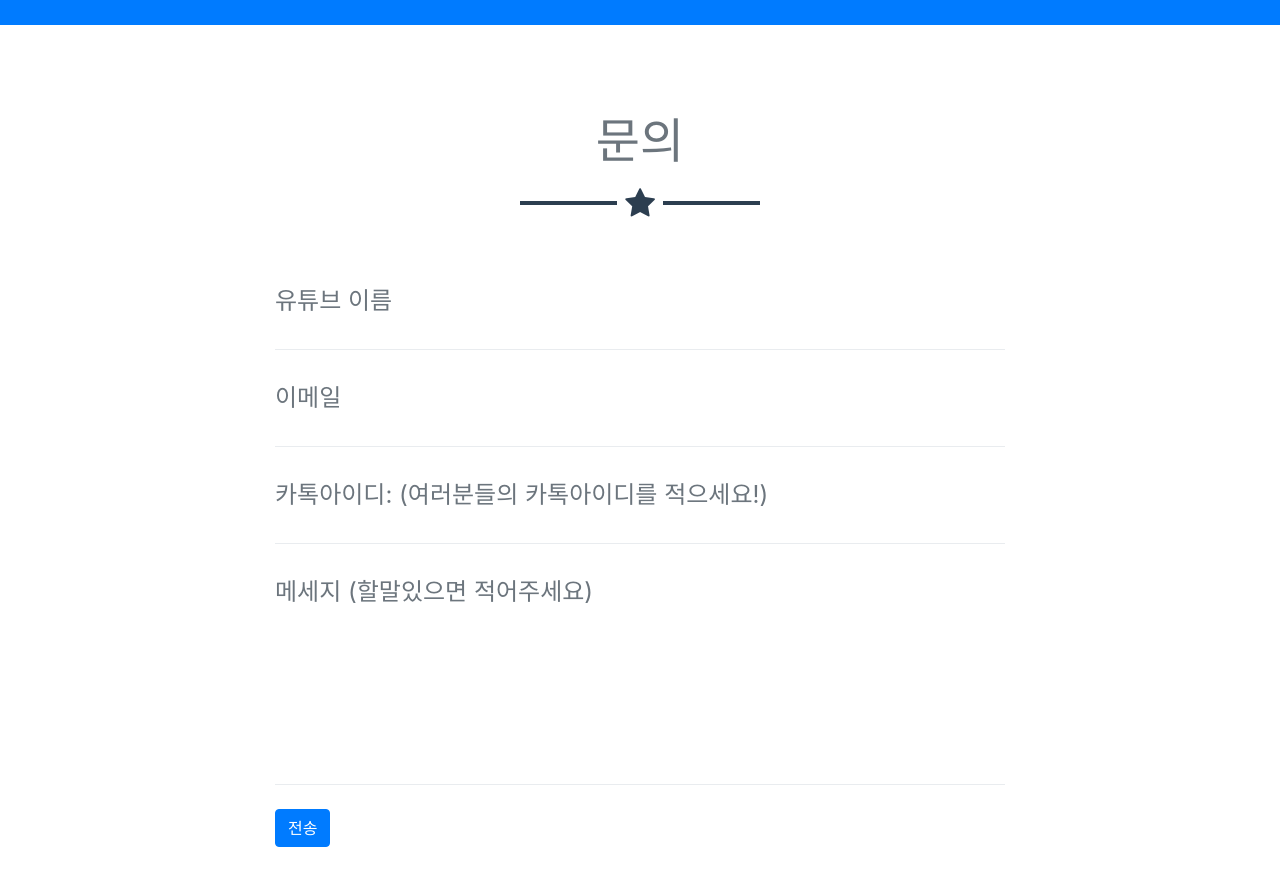
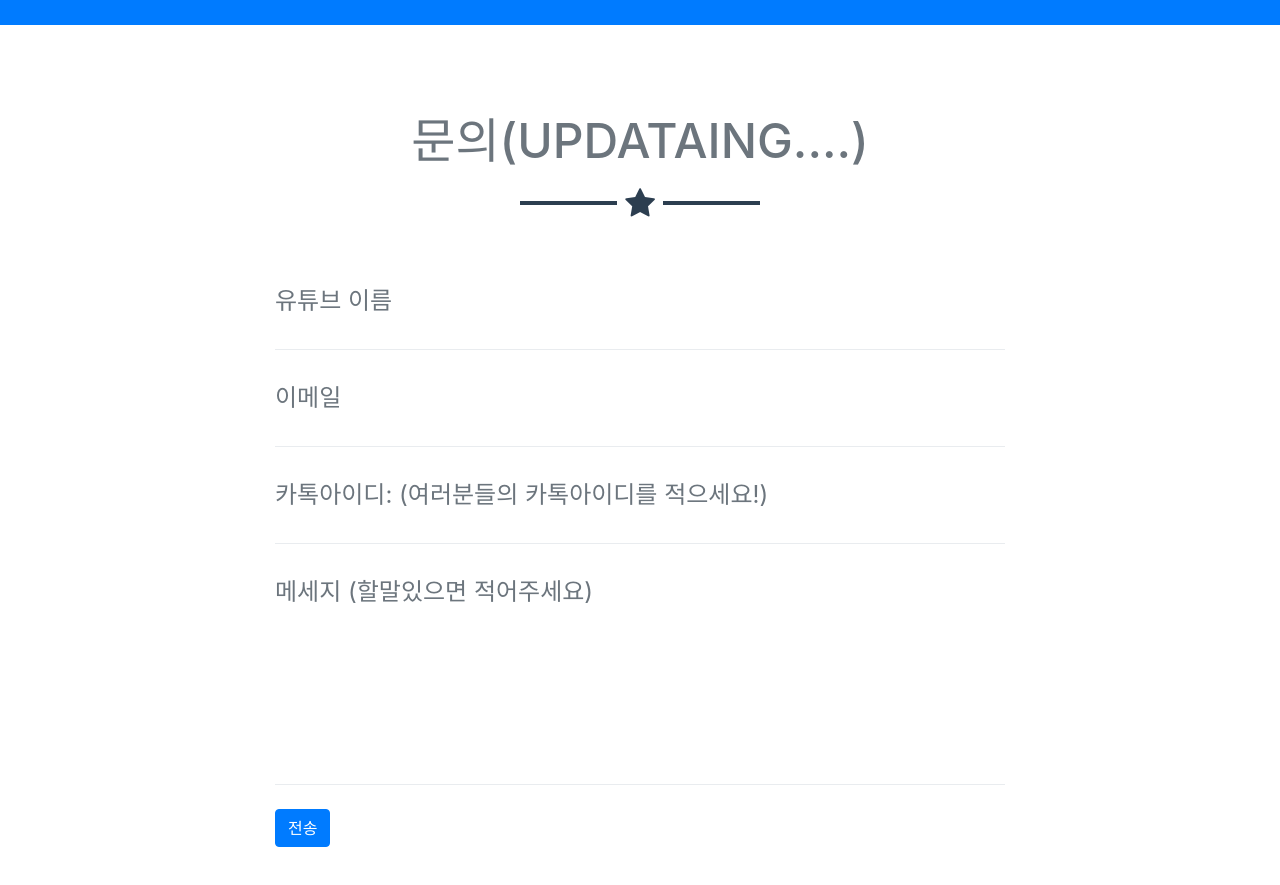
Before and after one commit to LIMBOND/Limbond.github.io, a website with bundled scripts: page index.html in a window 1280 px wide. Shown: the part 2080-2965 px from the top of the page. Built offline with nearby package versions, Linux system fonts and the light colour scheme.

Commit message:
Update index.html

```diff
--- a/index.html
+++ b/index.html
@@ -157,7 +157,7 @@
     <!-- Contact Section -->
     <section id="contact">
       <div class="container">
-        <h2 class="text-center text-uppercase text-secondary mb-0">문의</h2>
+        <h2 class="text-center text-uppercase text-secondary mb-0">문의(updataing....)</h2>
         <hr class="star-dark mb-5">
         <div class="row">
           <div class="col-lg-8 mx-auto">
```
